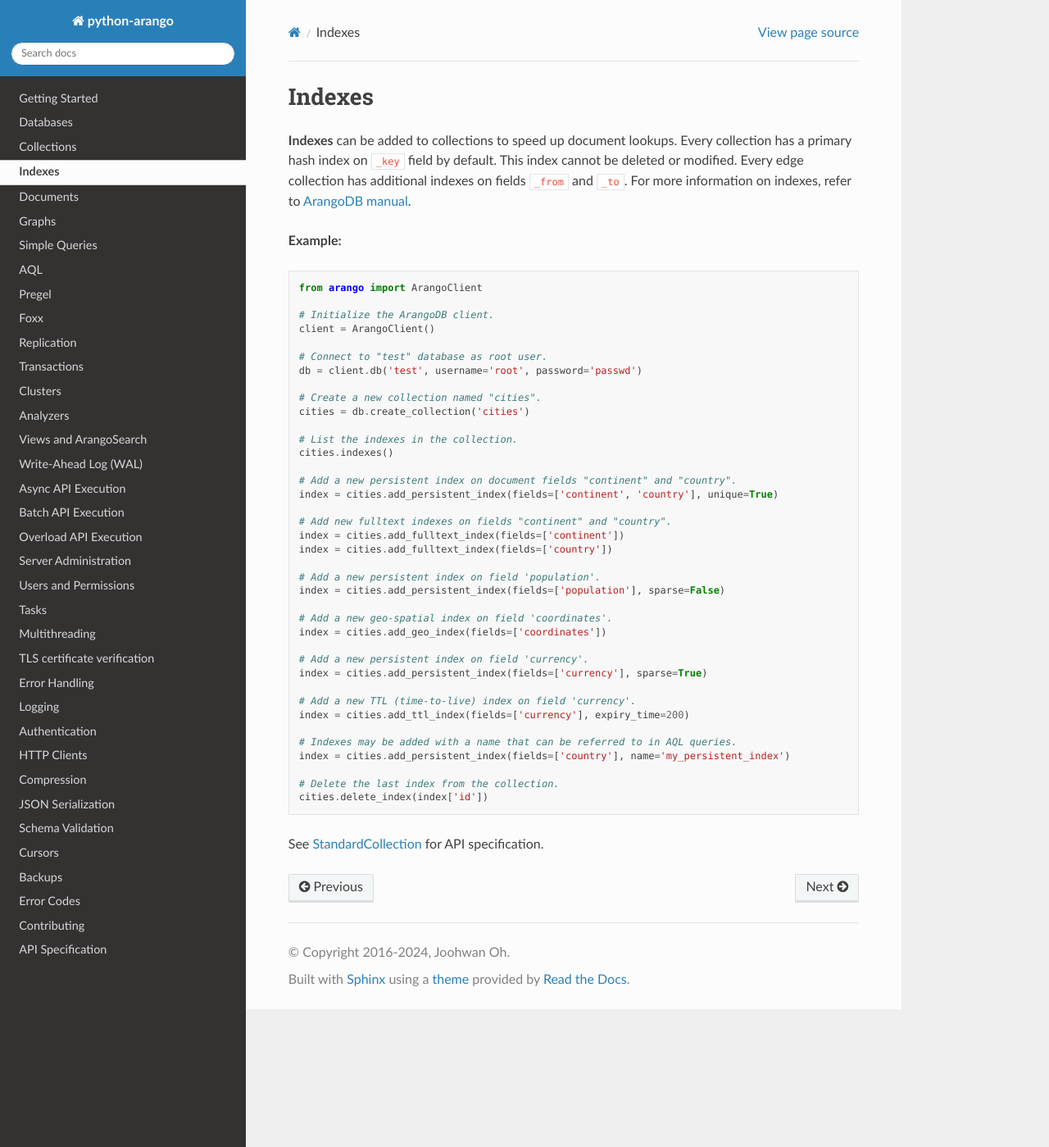
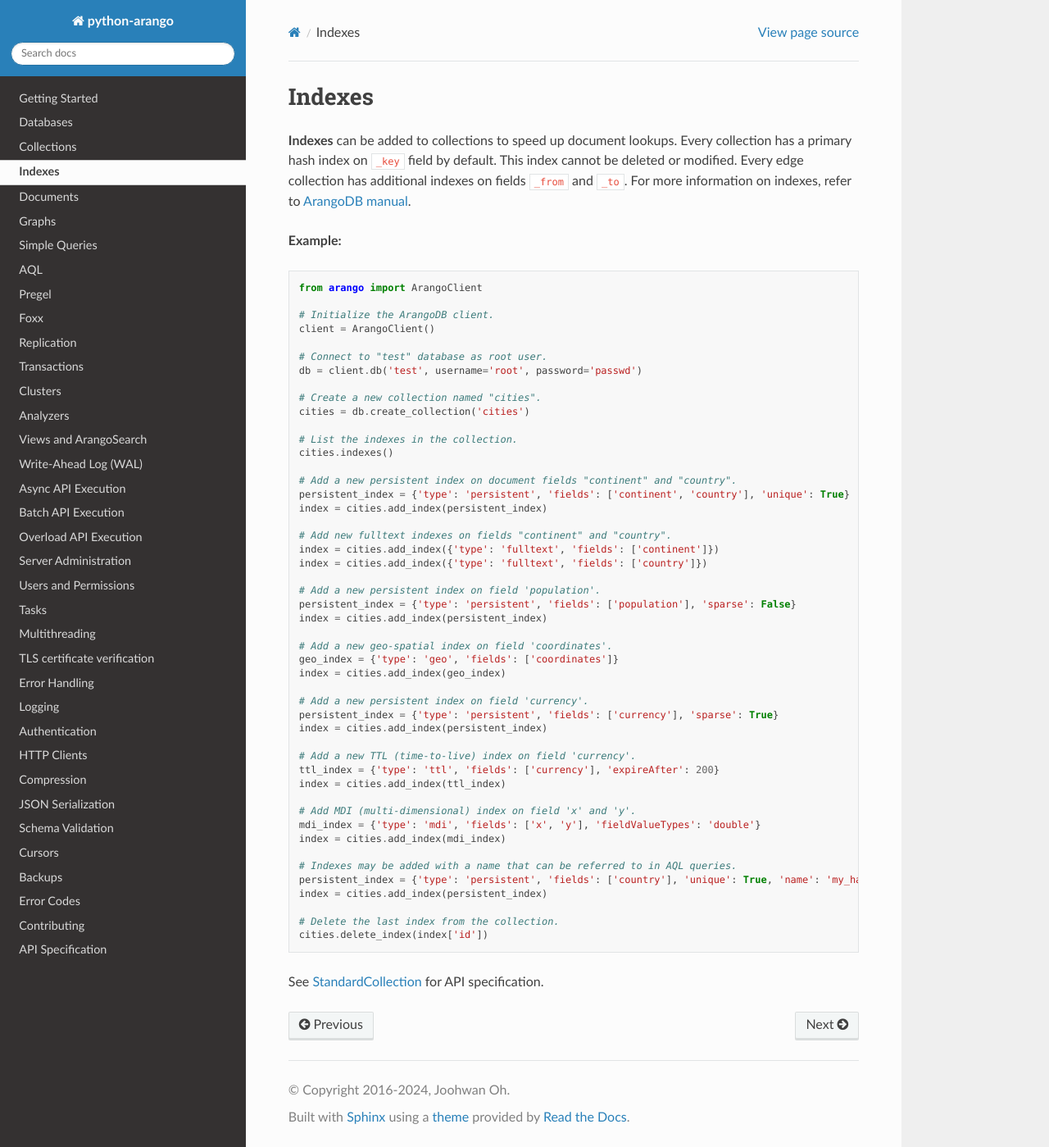
Before and after one commit to arangodb/python-arango, a Sphinx documentation site: the page built from docs/indexes.rst, in a window 1280 px wide and 1399 px high. Shown: the whole window at 82% size. Built offline with Sphinx 7.4.7 and the Read the Docs theme 2.0.0, drawn with Linux system fonts in a browser that asks for light colours.

Commit message:
Make `add_index` public  (#321)
* make `add_index` public | initial commit

* fix `conftest`

* Changed maintainer email

* Fixing up after the merge

* Using persistent index instead of hash

* Fixing docs

* Fixing typos

* Fixing tests

* Removing unused argument

* Adding the formatter parameter

* Added note explaining the formatter parameter.

* Update arango/collection.py

Co-authored-by: Anthony Mahanna <43019056+aMahanna@users.noreply.github.com>

* Update arango/collection.py

Co-authored-by: Anthony Mahanna <43019056+aMahanna@users.noreply.github.com>

* Changed warning

---------

Co-authored-by: Alex Petenchea <alex.petenchea@gmail.com>
Co-authored-by: Alex Petenchea <alexandru.petenchea@arangodb.com>

```diff
--- a/docs/indexes.rst
+++ b/docs/indexes.rst
@@ -28,26 +28,36 @@ on fields ``_from`` and ``_to``. For more information on indexes, refer to
     cities.indexes()
 
     # Add a new persistent index on document fields "continent" and "country".
-    index = cities.add_persistent_index(fields=['continent', 'country'], unique=True)
+    persistent_index = {'type': 'persistent', 'fields': ['continent', 'country'], 'unique': True}
+    index = cities.add_index(persistent_index)
 
     # Add new fulltext indexes on fields "continent" and "country".
-    index = cities.add_fulltext_index(fields=['continent'])
-    index = cities.add_fulltext_index(fields=['country'])
+    index = cities.add_index({'type': 'fulltext', 'fields': ['continent']})
+    index = cities.add_index({'type': 'fulltext', 'fields': ['country']})
 
     # Add a new persistent index on field 'population'.
-    index = cities.add_persistent_index(fields=['population'], sparse=False)
+    persistent_index = {'type': 'persistent', 'fields': ['population'], 'sparse': False}
+    index = cities.add_index(persistent_index)
 
     # Add a new geo-spatial index on field 'coordinates'.
-    index = cities.add_geo_index(fields=['coordinates'])
+    geo_index = {'type': 'geo', 'fields': ['coordinates']}
+    index = cities.add_index(geo_index)
 
     # Add a new persistent index on field 'currency'.
-    index = cities.add_persistent_index(fields=['currency'], sparse=True)
+    persistent_index = {'type': 'persistent', 'fields': ['currency'], 'sparse': True}
+    index = cities.add_index(persistent_index)
 
     # Add a new TTL (time-to-live) index on field 'currency'.
-    index = cities.add_ttl_index(fields=['currency'], expiry_time=200)
+    ttl_index = {'type': 'ttl', 'fields': ['currency'], 'expireAfter': 200}
+    index = cities.add_index(ttl_index)
+
+    # Add MDI (multi-dimensional) index on field 'x' and 'y'.
+    mdi_index = {'type': 'mdi', 'fields': ['x', 'y'], 'fieldValueTypes': 'double'}
+    index = cities.add_index(mdi_index)
 
     # Indexes may be added with a name that can be referred to in AQL queries.
-    index = cities.add_persistent_index(fields=['country'], name='my_persistent_index')
+    persistent_index = {'type': 'persistent', 'fields': ['country'], 'unique': True, 'name': 'my_hash_index'}
+    index = cities.add_index(persistent_index)
 
     # Delete the last index from the collection.
     cities.delete_index(index['id'])
--- a/docs/overview.rst
+++ b/docs/overview.rst
@@ -29,8 +29,8 @@ Here is an example showing how **python-arango** client can be used:
     else:
         students = db.create_collection('students')
 
-    # Add a hash index to the collection.
-    students.add_hash_index(fields=['name'], unique=False)
+    # Add a persistent index to the collection.
+    students.add_index({'type': 'persistent', 'fields': ['name'], 'unique': False})
 
     # Truncate the collection.
     students.truncate()
--- a/pyproject.toml
+++ b/pyproject.toml
@@ -11,7 +11,7 @@ description = "Python Driver for ArangoDB"
 authors = [ {name= "Joohwan Oh", email = "joohwan.oh@outlook.com" }]
 maintainers = [
     {name = "Joohwan Oh", email = "joohwan.oh@outlook.com"},
-    {name = "Alexandru Petenchea", email = "alexandru.petenchea@arangodb.com"},
+    {name = "Alexandru Petenchea", email = "alex.petenchea@gmail.com"},
     {name = "Anthony Mahanna", email = "anthony.mahanna@arangodb.com"}
 ]
 keywords = ["arangodb", "python", "driver"]
```
Also changed, not shown: README.md (+1 -1 lines), 7 other files.
